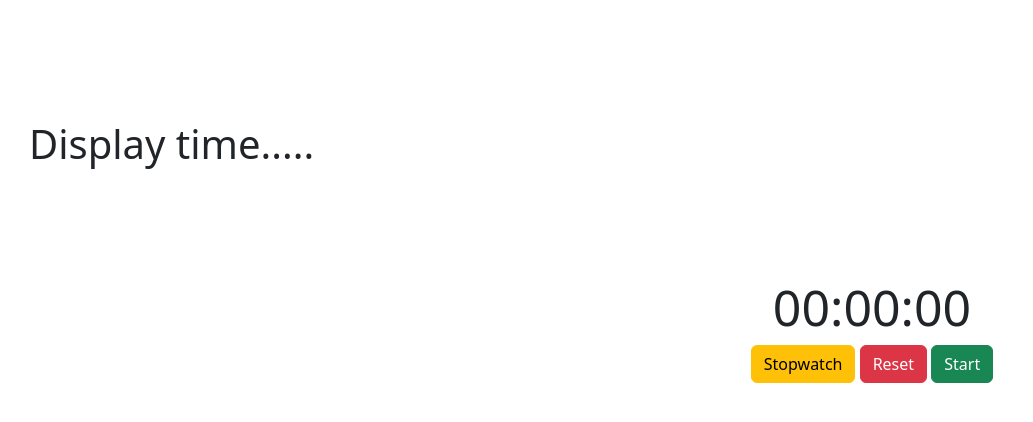
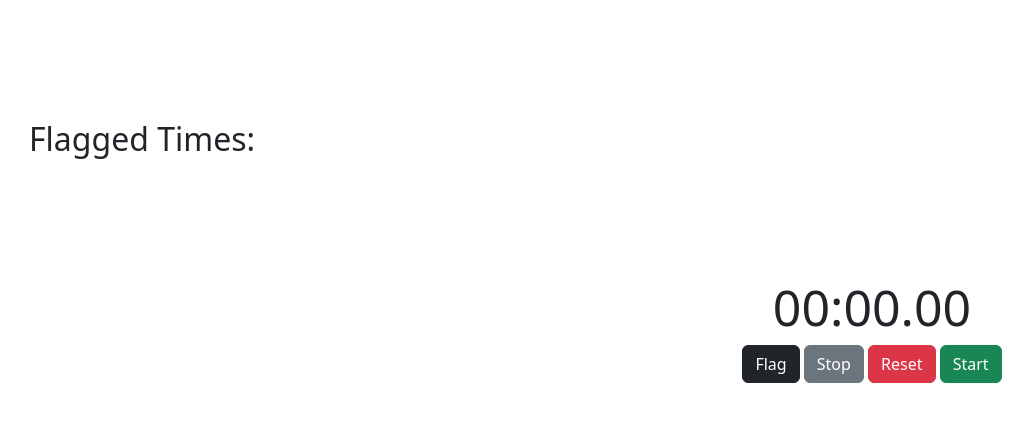
Before and after one commit to kishannayak48/reactjs-project, a Next.js app: page /stopWatch in a window 1280 px wide. Shown: the top 422 px of the page, without its empty margins (53-1086 px from the left). Built offline with nearby package versions, Linux system fonts and the light colour scheme.

Commit message:
stop watch ko impliment kiya he

```diff
--- a/pages/stopWatch/display.js
+++ b/pages/stopWatch/display.js
@@ -1,12 +1,17 @@
 import React from "react";
 import Stack from "react-bootstrap/Stack";
-function Display() {
+function Display(props) {
+  const {flagData}=props;
   return (
     <Stack gap={3}>
       <div className="p-2">
-        <h1></h1>
-        <h3></h3>
-        <h2></h2>
+        {/* <div>
+          <ul>
+            {flagData.map((click, index) => (
+              <li key={index}>{click}</li>
+            ))}
+          </ul>
+        </div> */}
       </div>
     </Stack>
   );
--- a/pages/stopWatch/index.js
+++ b/pages/stopWatch/index.js
@@ -5,51 +5,70 @@ import Display from "./display";
 
 function StopWatch() {
   const [start, setStart] = useState(false);
-  const [stopwatch, setStopWatch] = useState(false);
+  const [stop, setStop] = useState(false);
   const [sec, setSec] = useState(0);
   const [timerString, setTimerString] = useState("");
+  const [flaggedTimes, setFlaggedTimes] = useState([]);
 
   useEffect(() => {
     let timer = null;
-    if (start && !stopwatch) {
+    if (start && !stop) {
       timer = setInterval(() => {
         setSec((prevSec) => prevSec + 1);
       }, 10);
-    } else if (stopwatch) {
+    } else if (stop) {
       clearInterval(timer);
     }
     return () => {
       clearInterval(timer);
     };
-  }, [start, stopwatch]);
+  }, [start, stop]);
 
   useEffect(() => {
-    const date = new Date(0);
-    date.setSeconds(sec);
-    setTimerString(date.toISOString().slice(11, 19));
+    const minutes = Math.floor((sec % 360000) / 6000);
+    const seconds = Math.floor((sec % 6000) / 100);
+    const milliseconds = sec % 100;
+
+    const formattedTime = `${minutes.toString().padStart(2, "0")}:${seconds
+      .toString()
+      .padStart(2, "0")}.${milliseconds.toString().padStart(2, "0")}`;
+
+    setTimerString(formattedTime);
   }, [sec]);
 
   const handleStart = () => {
-    setStopWatch(false);
+    setStop(false);
     setStart(true);
   };
 
-  const handleStopWatch = () => {
+  const handleStop = () => {
     setStart((prevStart) => !prevStart);
-    setStopWatch((prevStopwatch) => !prevStopwatch);
+    setStop((prevstop) => !prevstop);
   };
 
   const handleReset = () => {
     setSec(0);
     setStart(false);
-    setStopWatch(false);
+    setStop(false);
+    setFlaggedTimes([]);
+  };
+
+  const handleFlag = () => {
+    setFlaggedTimes((prevTimes) => [...prevTimes, timerString]);
   };
 
   return (
     <Container style={{ marginTop: "120px" }}>
       <Row>
         <Col>
-          <h1>Display time.....</h1>
+          <div>
+            <h2>Flagged Times:</h2>
+            <ul>
+              {flaggedTimes.map((time, index) => (
+                <li key={index}>{time}</li>
+              ))}
+            </ul>
+          </div>
           <Display />
         </Col>
         <Col style={{ marginTop: "150px" }}>
@@ -60,8 +79,11 @@ function StopWatch() {
               </span>
             </div>
             <div>
-              <Button variant="warning" type="submit" onClick={handleStopWatch}>
-                Stopwatch
+              <Button variant="dark" onClick={handleFlag}>
+                Flag
+              </Button>{" "}
+              <Button variant="secondary" type="submit" onClick={handleStop}>
+                Stop
               </Button>{" "}
               <Button variant="danger" type="submit" onClick={handleReset}>
                 Reset
```
